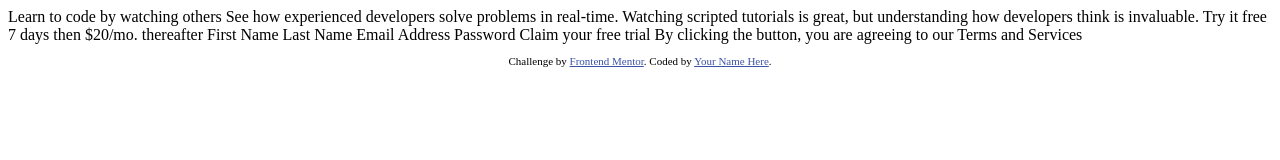
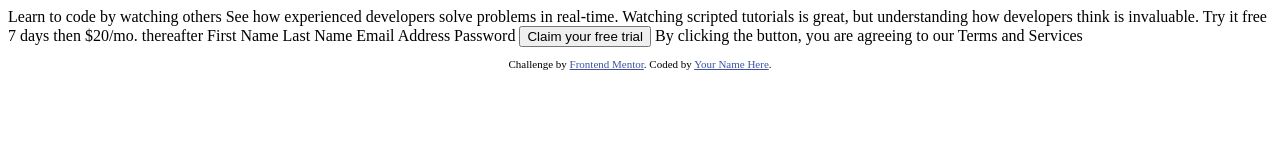
Before and after one commit to ameer017/sign-up-form, a plain HTML site: page index.html in a window 1280 px wide. Drawn offline with Linux system fonts and the light colour scheme.

Commit message:
added a button

```diff
--- a/index.html
+++ b/index.html
@@ -1,41 +1,46 @@
 <!DOCTYPE html>
 <html lang="en">
   <head>
-  <meta charset="UTF-8">
-  <meta name="viewport" content="width=device-width, initial-scale=1.0"> <!-- displays site properly based on user's device -->
+    <meta charset="UTF-8" />
+    <meta name="viewport" content="width=device-width, initial-scale=1.0" />
+    <!-- displays site properly based on user's device -->
 
-  <link rel="icon" type="image/png" sizes="32x32" href="./images/favicon-32x32.png">
+    <link
+      rel="icon"
+      type="image/png"
+      sizes="32x32"
+      href="./images/favicon-32x32.png"
+    />
 
     <title>Frontend Mentor | Intro component with sign up form</title>
 
     <!-- Feel free to remove these styles or customise in your own stylesheet 👍 -->
     <style>
-    .attribution { font-size: 11px; text-align: center; }
-    .attribution a { color: hsl(228, 45%, 44%); }
+      .attribution {
+        font-size: 11px;
+        text-align: center;
+      }
+      .attribution a {
+        color: hsl(228, 45%, 44%);
+      }
     </style>
   </head>
   <body>
+    Learn to code by watching others See how experienced developers solve
+    problems in real-time. Watching scripted tutorials is great, but
+    understanding how developers think is invaluable. Try it free 7 days then
+    $20/mo. thereafter First Name Last Name Email Address Password
 
-  Learn to code by watching others
-
-  See how experienced developers solve problems in real-time. Watching scripted tutorials is great,
-  but understanding how developers think is invaluable.
-
-  Try it free 7 days then $20/mo. thereafter
-
-  First Name
-  Last Name
-  Email Address
-  Password
-
-  Claim your free trial
+    <button>Claim your free trial</button>
 
     By clicking the button, you are agreeing to our Terms and Services
 
     <footer>
       <p class="attribution">
-      Challenge by <a href="https://www.frontendmentor.io?ref=challenge" target="_blank">Frontend Mentor</a>.
-      Coded by <a href="#">Your Name Here</a>.
+        Challenge by
+        <a href="https://www.frontendmentor.io?ref=challenge" target="_blank"
+          >Frontend Mentor</a
+        >. Coded by <a href="#">Your Name Here</a>.
       </p>
     </footer>
   </body>
```
Lines whose indentation alone changed are shown as unchanged.
